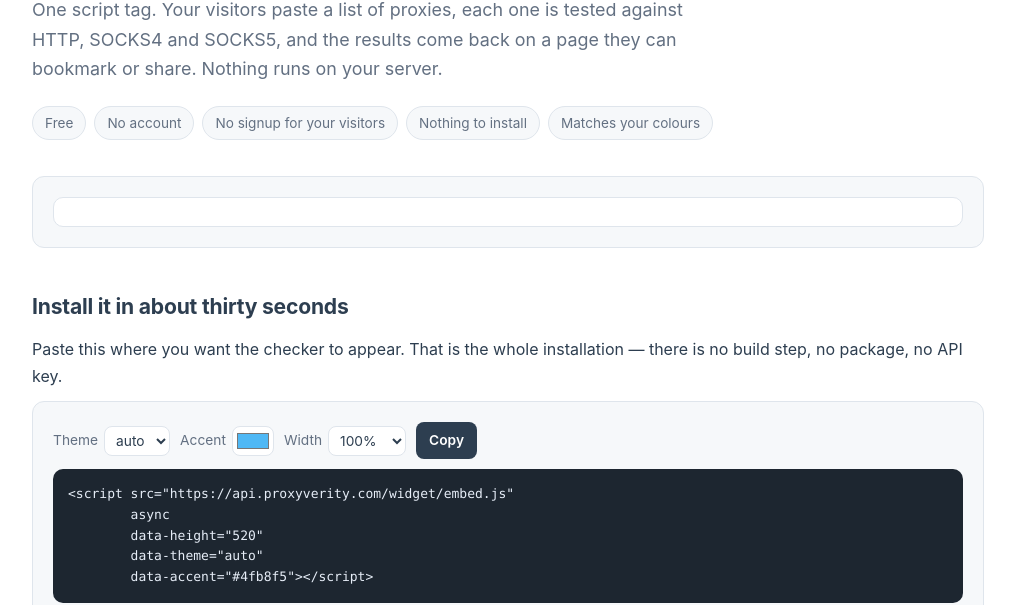
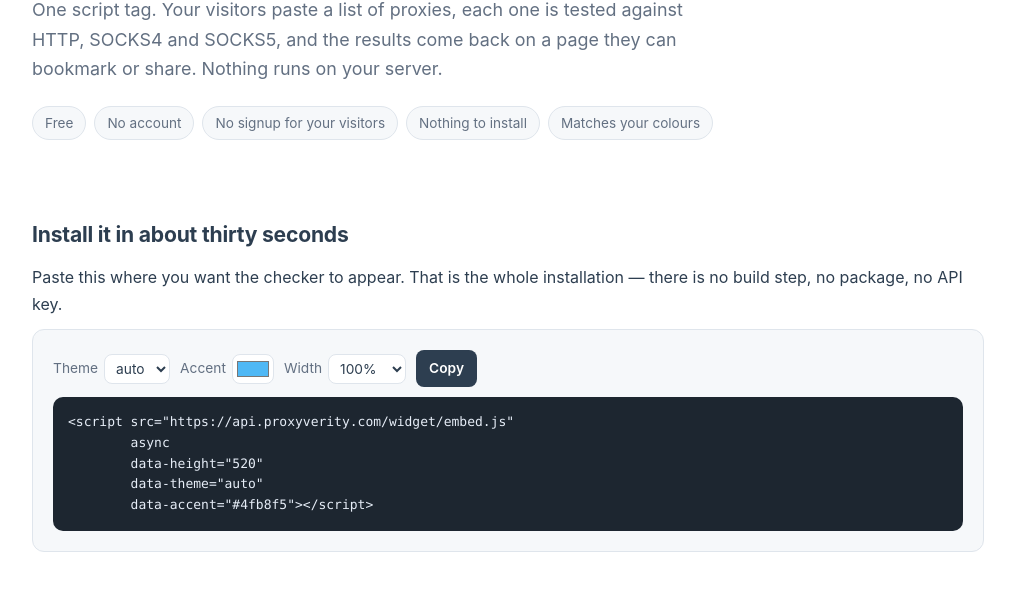
Before and after one commit to ProxyVerity/proxylistchecker-org, a plain HTML site: page index.html in a window 1280 px wide. Shown: the part 195-800 px from the top of the page, without its empty margins (132-1147 px from the left). Drawn offline with Linux system fonts and the light colour scheme; a script that the page names is missing.

Commit message:
Let the widget sit on the page instead of in two boxes
It was wrapped in a card inside a stage: two borders and two sets of padding
around something that already draws its own frame.

Co-Authored-By: Claude Opus 5 <noreply@anthropic.com>

```diff
--- a/index.html
+++ b/index.html
@@ -48,7 +48,9 @@
 
   .card{ background:var(--surface); border:1px solid var(--line);
          border-radius:var(--radius); padding:20px; margin:0 0 22px; }
-  .stage{ background:var(--bg); border:1px solid var(--line); border-radius:10px; padding:14px; }
+  /* Виджет стоит прямо на странице: он и так рисует собственную рамку,
+     а обёртка вокруг давала вторую рамку и двойные отступы. */
+  .widget-slot{ margin:0 0 26px; }
 
   h2{ font-size:1.32rem; margin:2.6rem 0 .7rem; letter-spacing:-.01em; }
   h3{ font-size:1.02rem; margin:1.5rem 0 .4rem; }
@@ -104,8 +106,7 @@
     </ul>
   </section>
 
-  <div class="card">
-    <div class="stage">
+  <div class="widget-slot">
     <script src="https://api.proxyverity.com/widget/embed.js"
             async
             data-width="100%"
@@ -114,7 +115,6 @@
             data-accent="#4fb8f5"
             data-radius="10"
             data-font="system"></script>
-    </div>
   </div>
 
   <h2>Install it in about thirty seconds</h2>
```
Lines whose indentation alone changed are shown as unchanged.
